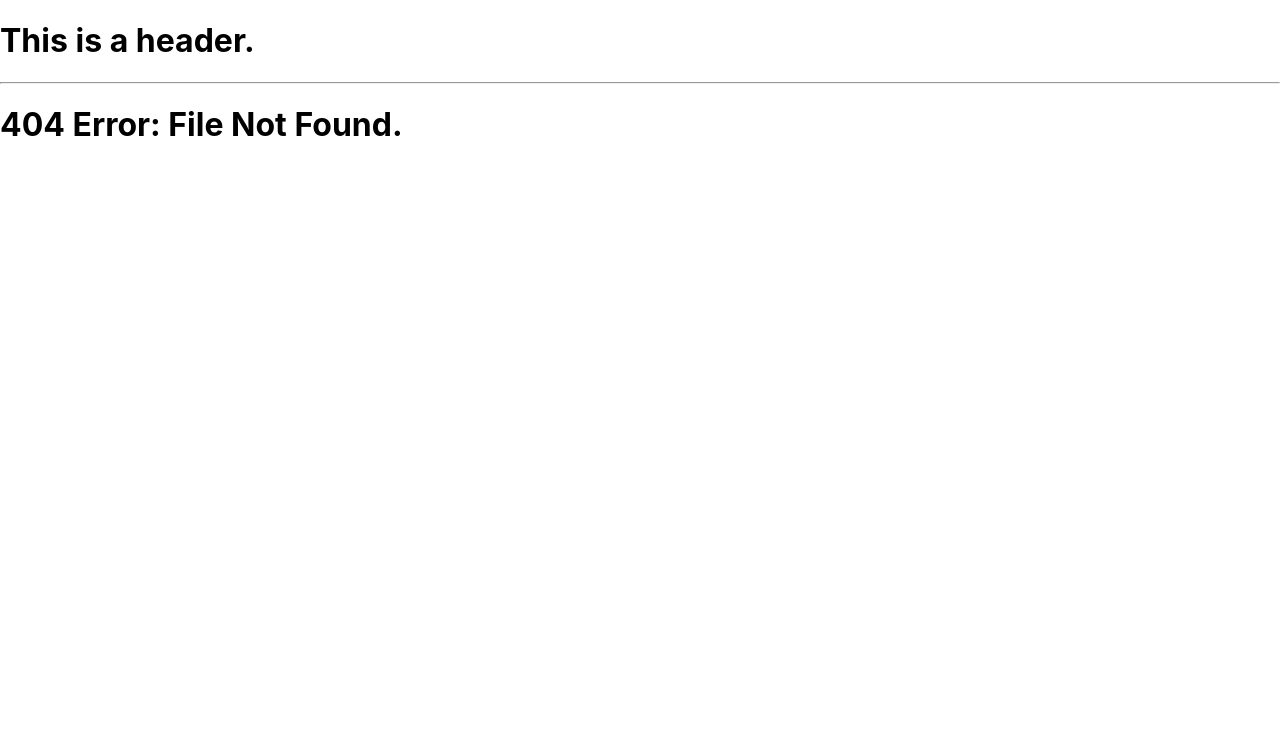
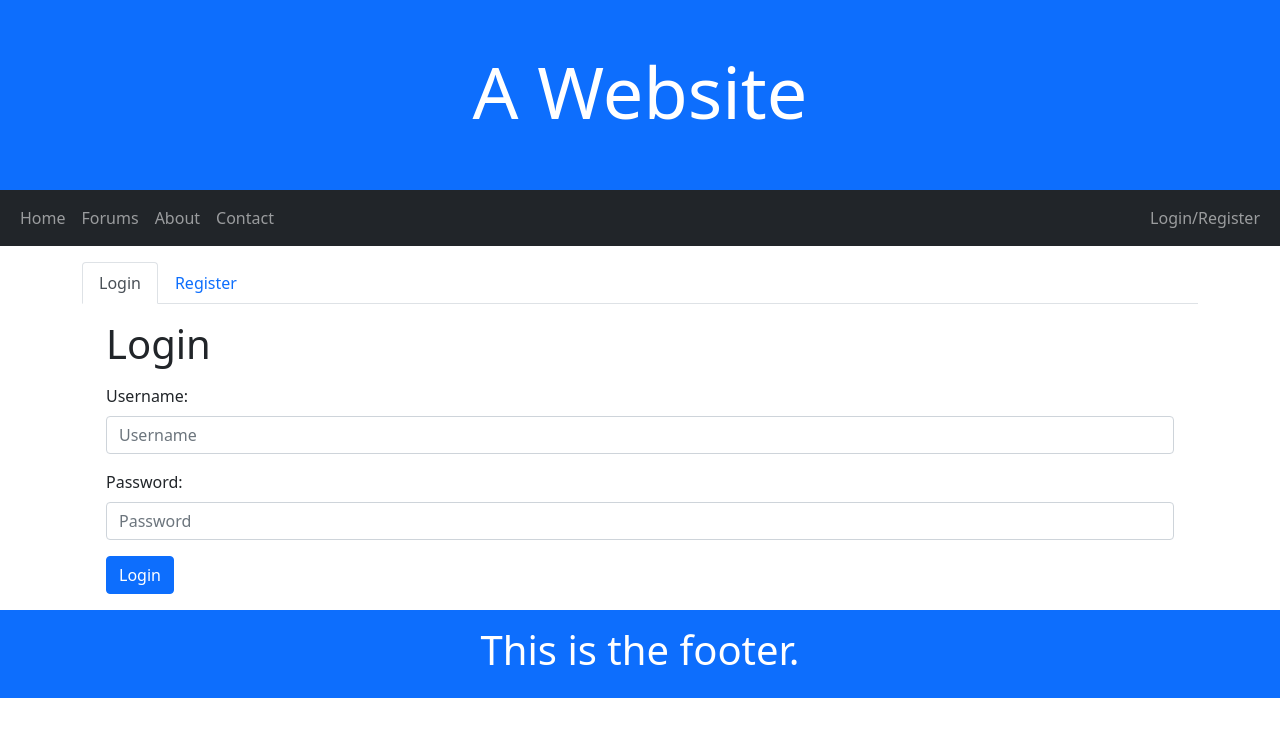
Before and after one commit to BraedenDiaz/Full-Stack-Web-App-MERN-CSR, a React (Create React App) app in the folder frontend/: page /login in a window 1280 px wide. Before the commit this address had no page. Shown: the top 736 px of the page. Built offline with nearby package versions, Linux system fonts and the light colour scheme.

Commit message:
Completed a basic website layout and navigation bar. Created a web page used for registering a new user and logging in along with their React components.

```diff
--- a/frontend/package.json
+++ b/frontend/package.json
@@ -9,12 +9,10 @@
     "@types/jest": "^27.4.0",
     "@types/node": "^16.11.20",
     "@types/react": "^17.0.38",
-    "@types/react-bootstrap": "^0.32.29",
     "@types/react-dom": "^17.0.11",
     "@types/react-router-dom": "^5.3.3",
     "bootstrap": "^5.1.3",
     "react": "^17.0.2",
-    "react-bootstrap": "^2.1.1",
     "react-dom": "^17.0.2",
     "react-router-dom": "^6.2.1",
     "react-scripts": "5.0.0",
--- a/frontend/src/components/App.tsx
+++ b/frontend/src/components/App.tsx
@@ -1,9 +1,9 @@
-import React from 'react';
-import { BrowserRouter as Router, Routes, Route } from 'react-router-dom';
+import { BrowserRouter as Router, Routes, Route } from "react-router-dom";
 
-import FileNotFound from './404';
+import FileNotFound from "./404";
 import Home from "./Home";
 import Layout from "./Layout";
+import LoginRegisterPage from "./loginRegister/index";
 
 function App() {
   return (
@@ -11,6 +11,7 @@ function App() {
       <Routes>
         <Route path="/" element={<Layout />}>
           <Route index element={<Home />} />
+          <Route path="login" element={<LoginRegisterPage />} />
           <Route path="*" element={<FileNotFound />} />
         </Route>
       </Routes>
--- a/frontend/src/components/Layout.tsx
+++ b/frontend/src/components/Layout.tsx
@@ -1,5 +1,5 @@
 import React from "react";
-import { Outlet } from "react-router-dom";
+import { Outlet, Link } from "react-router-dom";
 
 export default class Layout extends React.Component
 {
@@ -7,9 +7,41 @@ export default class Layout extends React.Component
     {
         return (
             <div>
-                <h1>This is a header.</h1>
-                <hr />
+                <div className="p-5 bg-primary text-white">
+                    <h1 className="display-2 text-center">A Website</h1>
+                </div>
+                <nav className="navbar navbar-expand-sm bg-dark navbar-dark sticky-top">
+                    <div className="container-fluid">
+                        <button className="navbar-toggler" type="button" data-bs-toggle="collapse" data-bs-target="#collapsibleNavbar">
+                            <span className="navbar-toggler-icon"></span>
+                        </button>
+                        <div className="collapse navbar-collapse" id="collapsibleNavbar">
+                            <ul className="navbar-nav me-auto">
+                                <li className="nav-item">
+                                    <Link to="/" className="nav-link">Home</Link>
+                                </li>
+                                <li className="nav-item">
+                                    <Link to="#" className="nav-link">Forums</Link>
+                                </li>
+                                <li className="nav-item">
+                                    <Link to="#" className="nav-link">About</Link>
+                                </li>
+                                <li className="nav-item">
+                                    <Link to="#" className="nav-link">Contact</Link>
+                                </li>
+                            </ul>
+                            <ul className="navbar-nav">
+                                <div className="nav-item">
+                                    <Link to="/login" className="nav-link">Login/Register</Link>
+                                </div>
+                            </ul>
+                        </div>
+                    </div>
+                </nav>
                 <Outlet />
+                <div className="p-3 bg-primary text-white">
+                    <h1 className="display-6 text-center">This is the footer.</h1>
+                </div>
             </div>
         );
     }
--- /dev/null
+++ b/frontend/src/components/loginRegister/Login.tsx
@@ -0,0 +1,24 @@
+import React from "react";
+
+export default class Login extends React.Component
+{
+    render()
+    {
+        return (
+            <div className="container mt-3 mb-3">
+                <h1>Login</h1>
+                <form>
+                    <div className="mb-3 mt-3">
+                        <label htmlFor="loginUsername" className="form-label">Username:</label>
+                        <input type="text" className="form-control" id="loginUsername" placeholder="Username" name="loginUsername" />
+                    </div>
+                    <div className="mb-3">
+                        <label htmlFor="loginPassword" className="form-label">Password:</label>
+                        <input type="password" className="form-control" id="loginPassword" placeholder="Password" name="loginPassword" />
+                    </div>
+                    <button type="submit" className="btn btn-primary">Login</button>
+                </form>
+            </div>
+        );
+    }
+}
--- /dev/null
+++ b/frontend/src/components/loginRegister/Register.tsx
@@ -0,0 +1,24 @@
+import React from "react";
+
+export default class Register extends React.Component
+{
+    render()
+    {
+        return (
+            <div className="container mt-3 mb-3">
+                <h1>Register</h1>
+                <form>
+                    <div className="mb-3 mt-3">
+                        <label htmlFor="registerUsername" className="form-label">Username:</label>
+                        <input type="text" className="form-control" id="registerUsername" placeholder="Username" name="registerUsername" />
+                    </div>
+                    <div className="mb-3">
+                        <label htmlFor="registerPassword" className="form-label">Password:</label>
+                        <input type="password" className="form-control" id="registerPassword" placeholder="Password" name="registerPassword" />
+                    </div>
+                    <button type="submit" className="btn btn-primary">Register</button>
+                </form>
+            </div>
+        );
+    }
+}
--- /dev/null
+++ b/frontend/src/components/loginRegister/index.tsx
@@ -0,0 +1,31 @@
+import React from "react";
+import Login from "./Login";
+import Register from "./Register";
+
+export default class LoginRegisterPage extends React.Component
+{
+    render()
+    {
+        return (
+            <div className="container mt-3">
+                <ul className="nav nav-tabs">
+                    <li className="nav-item">
+                        <a href="#loginForm" className="nav-link active" data-bs-toggle="tab">Login</a>
+                    </li>
+                    <li className="nav-item">
+                        <a href="#registerForm" className="nav-link" data-bs-toggle="tab">Register</a>
+                    </li>
+                </ul>
+
+                <div className="tab-content">
+                    <div id="loginForm" className="tab-pane container active">
+                        <Login />
+                    </div>
+                    <div id="registerForm" className="tab-pane container fade">
+                        <Register />
+                    </div>
+                </div>
+            </div>
+        );
+    }
+}
```
Also changed, not shown: frontend/src/index.tsx (+8 -5 lines), 1 other file (tests, documents, lock files or other folders).
